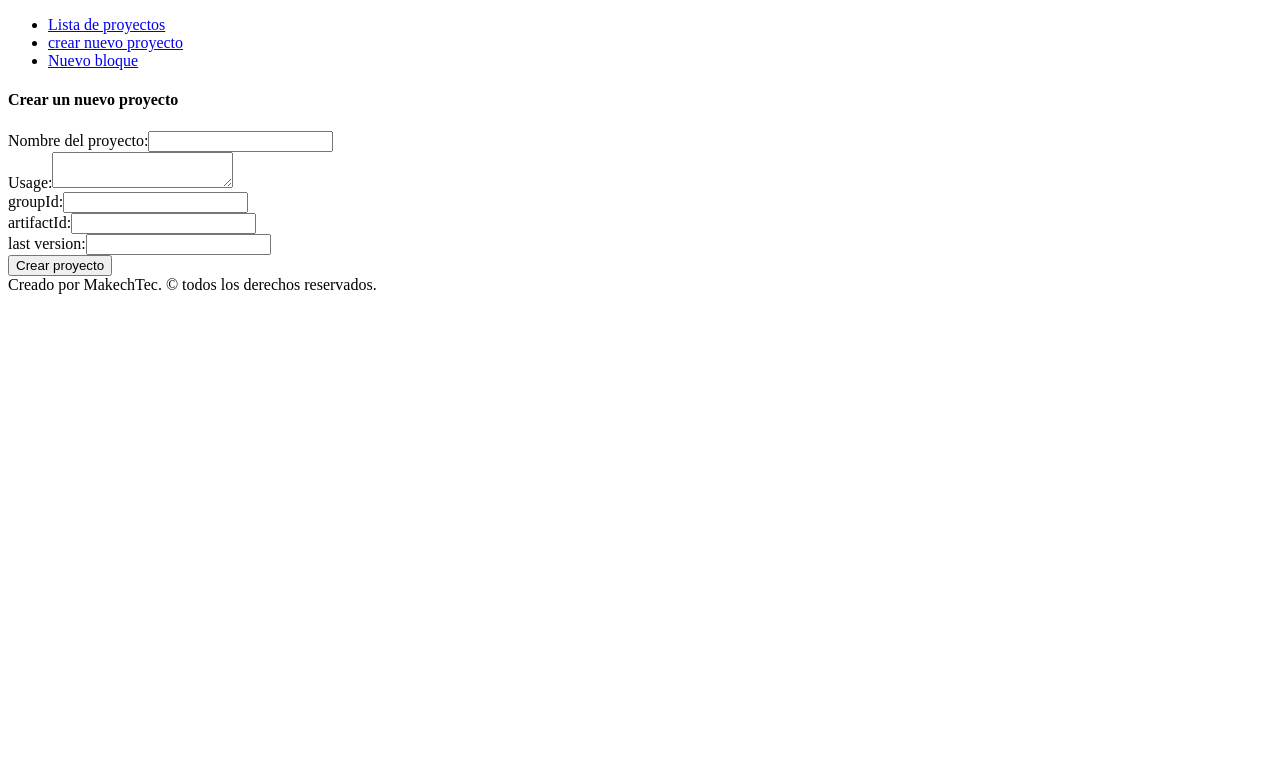
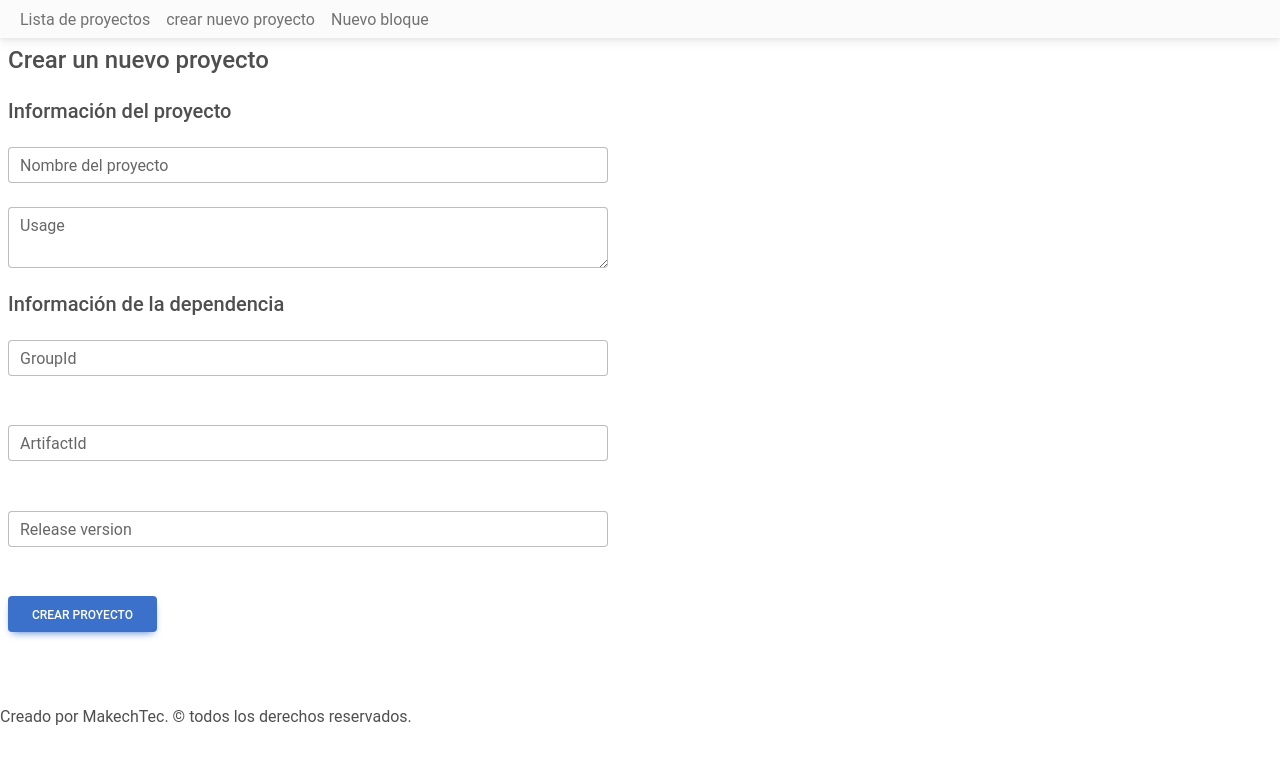
Before and after one commit to angeldomp49/project_documentation-web_app, a Next.js app: page /project/new in a window 1280 px wide. Shown: the top 764 px of the page. Built offline with nearby package versions, Linux system fonts and the light colour scheme.

Commit message:
estilos form new

```diff
--- a/pages/project/new.tsx
+++ b/pages/project/new.tsx
@@ -6,7 +6,9 @@ import { ProjectConverter } from '../../src/adapters/converters/ProjectConverter
 import { VersionBeanConverter } from '../../src/adapters/converters/VersionBeanConverter';
 import { ProjectAdapter } from '../../src/adapters/project/ProjectAdapter';
 import { MockProjectMapper } from '../../test/persistance/mapping/MockProjectMapper';
-
+import 'mdb-react-ui-kit/dist/css/mdb.min.css';
+import "@fortawesome/fontawesome-free/css/all.min.css";
+import EmptySpace from '../../src/ui/commons/spacing/EmptySpace';
 
 const newProject = ({}: {}) => {
 
@@ -30,6 +32,8 @@ const newProject = ({}: {}) => {
         }
       }}
       projectAdapter={projectAdapter} />
+
+      <EmptySpace height={4} />
     </GenericPage>
   )
 }
--- /dev/null
+++ b/src/ui/commons/spacing/EmptySpace.tsx
@@ -0,0 +1,16 @@
+
+import React from 'react'
+
+const EmptySpace = ({height}: {height: number}) => {
+  return (
+    <section
+        className="empty-space"
+        style={{
+        height: height + "rem",
+        display: "block",
+        background: "transparent"
+    }} ></section>
+  )
+}
+
+export default EmptySpace;
--- a/src/ui/components/historyBlockSystem/HistorySectionContent.tsx
+++ b/src/ui/components/historyBlockSystem/HistorySectionContent.tsx
@@ -8,7 +8,7 @@ const HistorySectionContent = ({info, idGen}: {info: HistorySectionInfo, idGen:
     <div className="historyEntry">
         <h4>
             {info.versionTag}
-            <a type='button' href={info.url} className="btn btn-primary">edit</a>
+            <a type='button' href={info.url} className="btn btn-link">edit</a>
         </h4>
 
         <div className="historySectionContent">
--- a/src/ui/components/menus/NavMenu.tsx
+++ b/src/ui/components/menus/NavMenu.tsx
@@ -1,21 +1,57 @@
 
-import React from 'react'
+import { MDBCollapse, MDBContainer, MDBIcon, MDBNavbar, MDBNavbarItem, MDBNavbarLink, MDBNavbarNav, MDBNavbarToggler } from 'mdb-react-ui-kit'
+import React, { useState } from 'react'
 
 const NavMenu = ({}: {}) => {
+
+    const [showBasic, setShowBasic] = useState(true);
+
   return (
-    <nav>
-        <ul>
-            <li>
-                <a href="/project">Lista de proyectos</a>
-            </li>
-            <li>
-                <a href="/project/new">crear nuevo proyecto</a>
-            </li>
-            <li>
-                <a href="/history-block/new">Nuevo bloque</a>
-            </li>
-        </ul>
-    </nav>
+    <MDBNavbar
+        expand="lg"
+        light
+        bgColor="light"
+    >
+        <MDBContainer fluid>
+
+        <MDBNavbarToggler
+          aria-controls='navbarSupportedContent'
+          aria-expanded='false'
+          aria-label='Toggle navigation'
+          onClick={() => setShowBasic(!showBasic)}
+        >
+          <MDBIcon icon='bars' fas />
+        </MDBNavbarToggler>
+
+        <MDBCollapse
+            navbar
+            show={showBasic}
+        >
+            <MDBNavbarNav
+             className="mr-auto mb-2 mb-lg-0"
+            >
+                <MDBNavbarItem>
+                    <MDBNavbarLink href="/project">
+                        Lista de proyectos
+                    </MDBNavbarLink>
+                </MDBNavbarItem>
+                <MDBNavbarItem>
+                    <MDBNavbarLink href="/project/new">
+                        crear nuevo proyecto
+                    </MDBNavbarLink>
+                </MDBNavbarItem>
+                <MDBNavbarItem>
+                    <MDBNavbarLink href="/history-block/new">
+                        Nuevo bloque
+                    </MDBNavbarLink>
+                </MDBNavbarItem>
+
+            </MDBNavbarNav>
+
+        </MDBCollapse>
+
+        </MDBContainer>
+    </MDBNavbar>
   )
 }
 
--- a/src/ui/components/project/forms/CreateProjectForm.tsx
+++ b/src/ui/components/project/forms/CreateProjectForm.tsx
@@ -2,6 +2,7 @@
 import React, { useState } from 'react'
 import { CreateProjectRequest } from './CreateProjectRequest';
 import { ProjectAdapter } from '../../../../adapters/project/ProjectAdapter';
+import { MDBInput, MDBTextArea } from 'mdb-react-ui-kit';
 
 
 const CreateProjectForm = ({initRequest, projectAdapter}: {initRequest: CreateProjectRequest, projectAdapter: ProjectAdapter}) => {
@@ -16,40 +17,74 @@ const CreateProjectForm = ({initRequest, projectAdapter}: {initRequest: CreatePr
 	};
 
 	return (
-		<div className="formWrapper">
+		<div className="formWrapper p-2">
 
-			<h4>Crear un nuevo proyecto</h4>
-			<form method="post">
+			<h4 className="mb-4" >Crear un nuevo proyecto</h4>
+
+			<h5 className="mb-4" >Información del proyecto</h5>
+
+			<form method="post"
+				style={{
+					width: "600px"
+				}}
+			>
 				<div className="formGroup">
-					<label htmlFor="projectName">Nombre del proyecto:</label>
-					<input
+					<MDBInput
 						type="text"
 						value={request.projectName}
 						onChange={ (e) => setRequest({ ...request, projectName: e.target.value }) }
-
+						label="Nombre del proyecto"
+						className="mb-4"
 						/>
 				</div>
 
 				<div className="formGroup">
-					<label htmlFor="">Usage:</label>
-					<textarea value={request.usage} onChange={ (e) => setRequest({...request, usage: e.target.value}) } />
+					<MDBTextArea
+						value={request.usage}
+						onChange={ (e) => setRequest({...request, usage: e.target.value}) }
+						label="Usage"
+						className="mb-4"
+						/>
 				</div>
 
+				<h5 className="mb-4" >Información de la dependencia</h5>
+
 				<div className="formGroup">
-					<label htmlFor="">groupId:</label>
-					<input type="text" value={request.tagInfo.groupId} onChange={ (e) => setRequest({...request, tagInfo: { ...request.tagInfo, groupId: e.target.value }}) } />
+
+					<MDBInput
+						type="text"
+						value={request.tagInfo.groupId}
+						onChange={ (e) => setRequest({...request, tagInfo: { ...request.tagInfo, groupId: e.target.value }}) }
+						className="mb-4"
+						label="GroupId"
+						/>
 					<br/>
 
-					<label htmlFor="">artifactId:</label>
-					<input type="text" value={request.tagInfo.artifactId} onChange={ (e) => setRequest({...request, tagInfo: { ...request.tagInfo, artifactId: e.target.value }}) } />
+					<MDBInput
+						type="text"
+						value={request.tagInfo.artifactId}
+						onChange={ (e) => setRequest({...request, tagInfo: { ...request.tagInfo, artifactId: e.target.value }}) }
+						className="mb-4"
+						label="ArtifactId"
+						/>
 					<br/>
 
-					<label htmlFor="">last version:</label>
-					<input type="text" value={request.tagInfo.version} onChange={ (e) => setRequest({...request, tagInfo: { ...request.tagInfo, version: e.target.value }}) } />
+					<MDBInput
+						type="text"
+						value={request.tagInfo.version}
+						onChange={ (e) => setRequest({...request, tagInfo: { ...request.tagInfo, version: e.target.value }}) }
+						className="mb-4"
+						label="Release version"
+						/>
 					<br/>
+
 				</div>
 
-				<button type="button" onClick={ () => createProjectHandler(request)}>Crear proyecto</button>
+				<button
+					type="button"
+					onClick={ () => createProjectHandler(request)}
+					className="btn btn-primary"
+					>Crear proyecto</button>
 
 			</form>
 		</div>
--- a/test/persistance/StorageCenter.ts
+++ b/test/persistance/StorageCenter.ts
@@ -40,7 +40,16 @@ export const StorageCenter: {data: ProjectHydratedBean[]} = {
                         {
                             id: 1,
                             type: "HISTORY_BLOCK_TYPE_TEXT",
-                            payload: "some information"
+                            payload: "This is the release version of property loader, it contains a class that loadas a property file, then it search in the file the specified property by name, if it exists returns the optional filled or empty if not."
+                        },
+                        {
+                            id: 2,
+                            type: "HISTORY_BLOCK_TYPE_CODE",
+                            payload: `
+        public static void main(String[] args){
+            var loader = new PropertyLoader("filename.properties");
+        }
+                            `
                         }
                     ]
                 }
```
Also changed, not shown: pages/history-block/new.tsx (+13 -4 lines), pages/project/index.tsx (+15 -6 lines), src/ui/components/historyBlockSystem/forms/CreateHistoryEntry.tsx (+17 -7 lines), src/ui/components/project/projectSection/ProjectSectionUI.tsx (+19 -1 lines).
